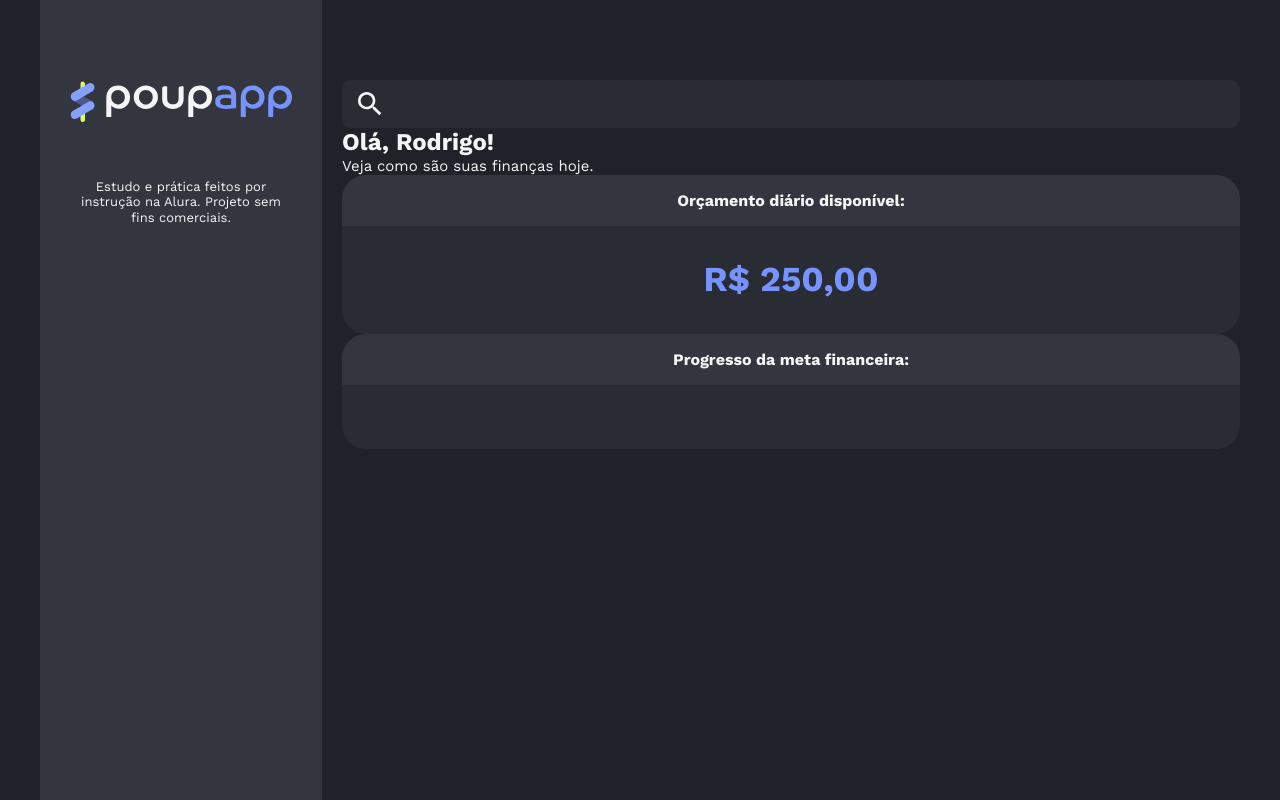
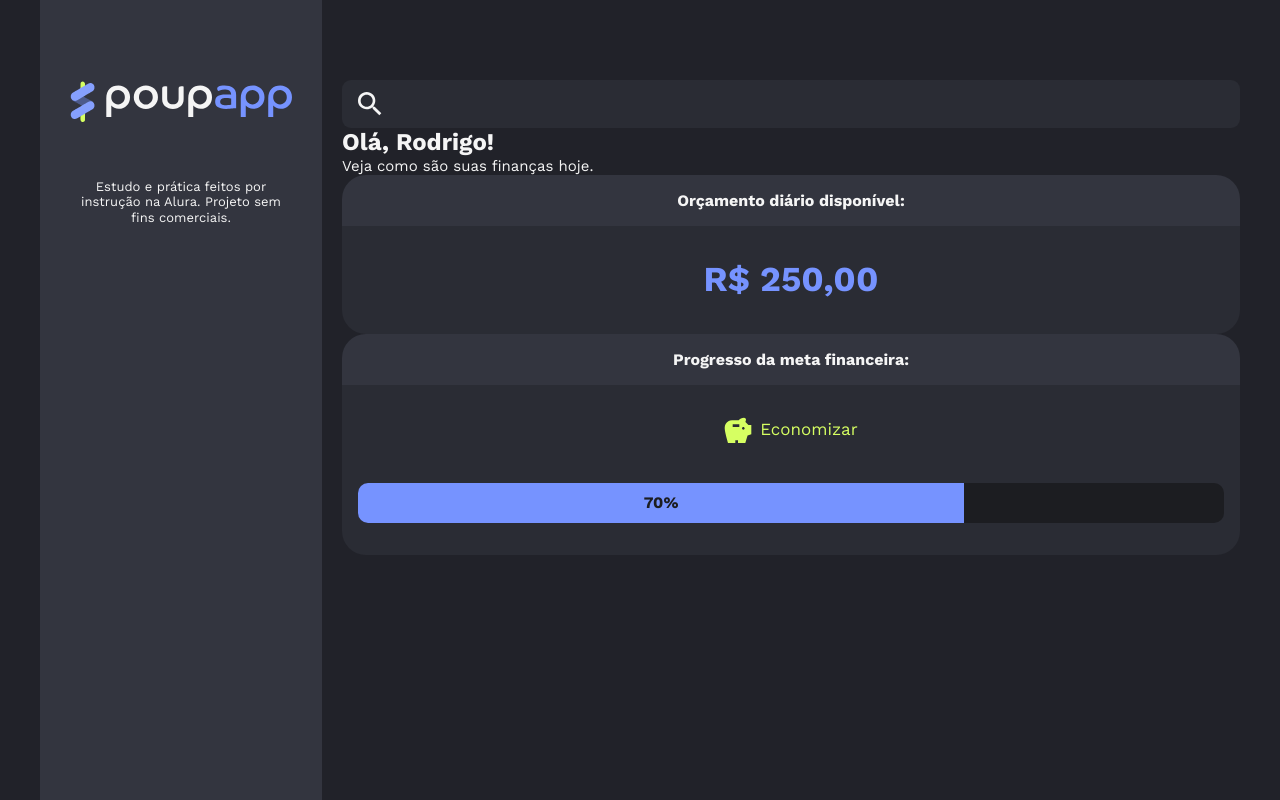
Before and after one commit to rodrigobispo/poupapp-cssmodules, a React (Vite) app: page / in a window 1280 px wide. Built offline with nearby package versions, Linux system fonts and the light colour scheme.

Commit message:
feat: criacao componente barra de progresso.

```diff
--- a/src/App.jsx
+++ b/src/App.jsx
@@ -5,6 +5,7 @@
 import { Typography } from './components/Typography'
 import Card from './components/Card'
 import { DailyBudget } from './components/DailyBudget/index';
+import { SavingStatus } from './components/SavingsStatus'
 
 function App() {
 
@@ -35,6 +36,7 @@
               Progresso da meta financeira:
             </Card.Header>
             <Card.Body>
+              <SavingStatus percent={70} />
             </Card.Body>
           </Card>
         </section>
--- a/src/components/Card/card.module.css
+++ b/src/components/Card/card.module.css
@@ -16,7 +16,6 @@
 }
 
 .body {
-    display: flex;
     align-items: center;
     justify-content: center;
     border-bottom-left-radius: 24px;
--- a/src/components/DailyBudget/daily-budget.module.css
+++ b/src/components/DailyBudget/daily-budget.module.css
@@ -4,4 +4,6 @@
     font-weight: 700;
     margin: 0;
     font-size: 35px;
+    text-align: center;
+    justify-content: center;
 }
--- /dev/null
+++ b/src/components/ProgressBar/index.jsx
@@ -0,0 +1,17 @@
+import styles from './progress-bar.module.css'
+
+export const ProgressBar = ({ percent }) => {
+
+  return (
+    <div className={styles.wrapper}>
+      <div
+        className={styles.filled}
+        style={{
+          width: `${percent}%`
+        }}
+      >
+        {percent}%
+      </div>
+    </div>
+  )
+}
--- /dev/null
+++ b/src/components/ProgressBar/progress-bar.module.css
@@ -0,0 +1,21 @@
+.wrapper {
+    width: 100%;
+    background-color: var(--neutral-darker);
+    border-radius: 10px;
+    height: 40px;
+    border-style: solid 1px;
+    overflow: hidden;
+}
+
+.filled {
+    background-color: var(--primary-highlight);
+    height: 100%;
+    display: flex;
+    align-items: center;
+    justify-content: center;
+    color: var(--neutral-darker);
+    font-weight: 700;
+    font-size: 16px;
+    transition: width 0.3s ease;
+    line-height: 120%;
+}
--- /dev/null
+++ b/src/components/SavingsStatus/index.jsx
@@ -0,0 +1,15 @@
+import { IconSavings } from '../icons'
+import { ProgressBar } from '../ProgressBar'
+import styles from './savings-status.module.css'
+
+export const SavingStatus = ({ percent }) => {
+
+  return (
+    <div className={styles.container}>
+      <p>
+        <IconSavings /> Economizar
+      </p>
+      <ProgressBar percent={percent} />
+    </div>
+  )
+}
--- /dev/null
+++ b/src/components/SavingsStatus/savings-status.module.css
@@ -0,0 +1,17 @@
+.container {
+    display: flex;
+    flex-direction: column;
+    gap: 40px;
+}
+
+.container p {
+    margin: 0;
+    display: flex;
+    align-items: center;
+    justify-content: center;
+    line-height: 125%;
+    font-size: 17px;
+    align-items: center;
+    gap: 8px;
+    color: var(--secondary-income);
+}
```
